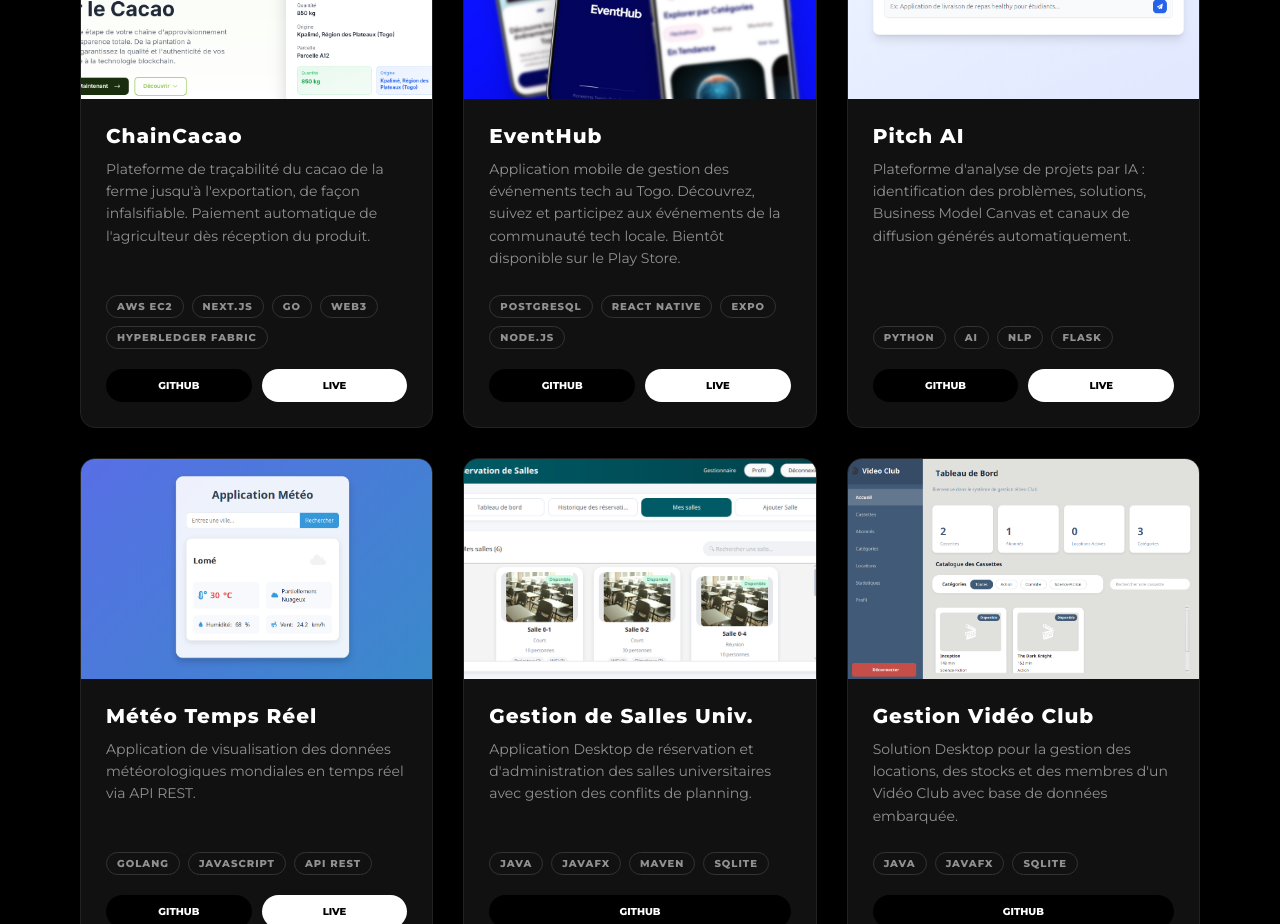
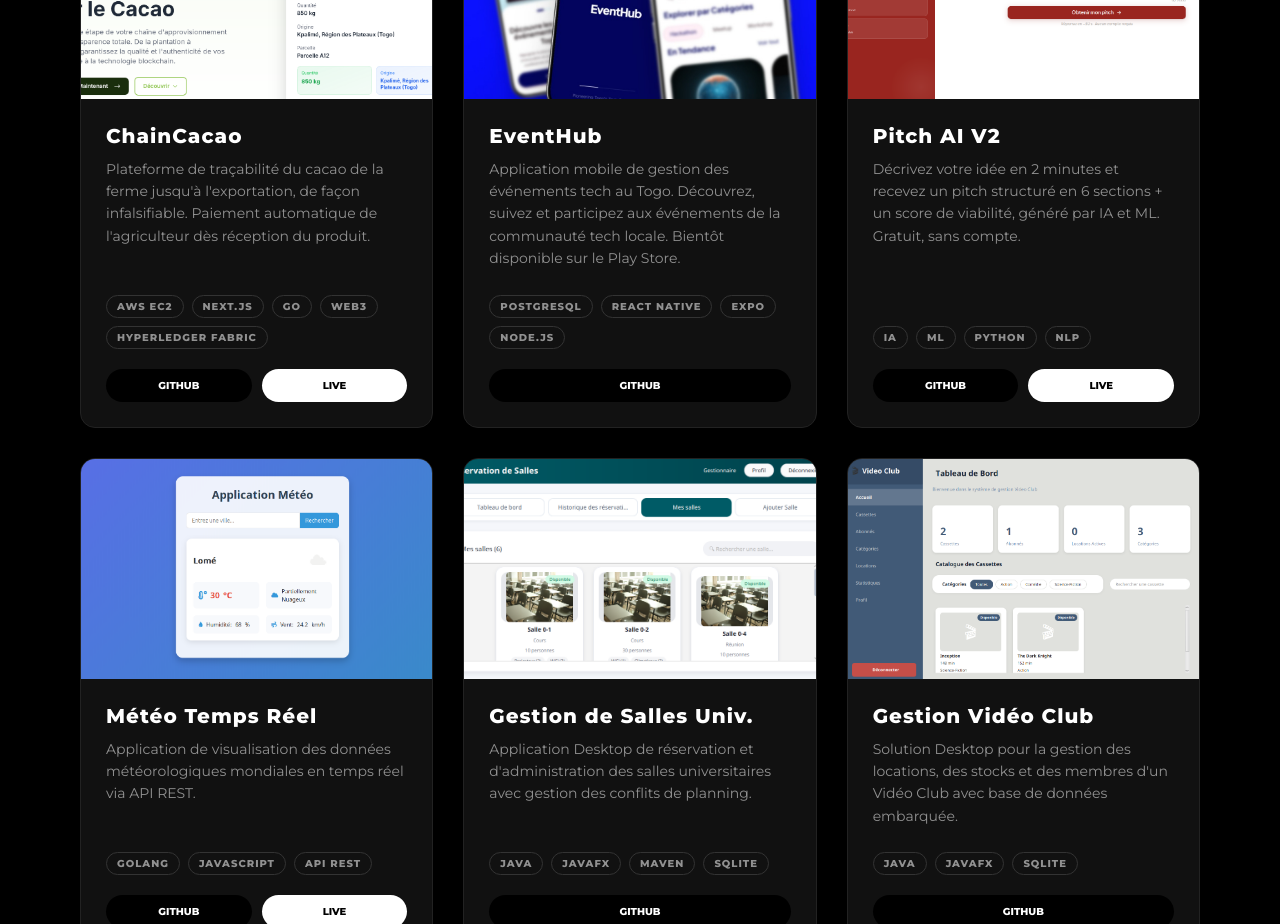
Before and after one commit to TresorAlad/Portfolio, a React (Vite) app: page / in a window 1280 px wide. Shown: the part 2020-2944 px from the top of the page. Built offline with nearby package versions, Linux system fonts and the light colour scheme.

Commit message:
add correction

```diff
--- a/src/components/Hero.jsx
+++ b/src/components/Hero.jsx
@@ -30,7 +30,7 @@
 
           <motion.div variants={itemVariants} className="social-icons" style={socialGroupStyle}>
             <motion.a
-              href="https://drive.google.com/file/d/1ckRwZsWM5G-TEKY28aINVZcBreZidPXg/view?usp=sharing"
+              href="https://drive.google.com/file/d/1cxTFIKlx440P4nWrHv6_pKq-NNBdHatz/view?usp=sharing"
               target="_blank"
               rel="noopener noreferrer"
               className="cv-button"
--- a/src/components/Portfolio.jsx
+++ b/src/components/Portfolio.jsx
@@ -30,16 +30,16 @@
       tags: ["PostgreSQL", "React Native", "Expo", "Node.js"],
       image: eventHubImg,
       github: "https://github.com/TresorAlad",
-      live: "https://github.com/TresorAlad/EventHub"
+      live: "#"
     },
     {
       id: 3,
-      title: "Pitch AI",
-      desc: "Plateforme d'analyse de projets par IA : identification des problèmes, solutions, Business Model Canvas et canaux de diffusion générés automatiquement.",
-      tags: ["Python", "AI", "NLP", "Flask"],
+      title: "Pitch AI V2",
+      desc: "Décrivez votre idée en 2 minutes et recevez un pitch structuré en 6 sections + un score de viabilité, généré par IA et ML. Gratuit, sans compte.",
+      tags: ["IA", "ML", "Python", "NLP"],
       image: pitchAiImg,
       github: "https://github.com/TresorAlad/Pitch-IA.git",
-      live: "https://app-pitch.onrender.com"
+      live: "https://pitch-ia.vercel.app"
     },
     {
       id: 4,
```
Also changed, not shown: src/assets/projects/pitch-i.png, 1 other file (tests, documents, lock files or other folders).
